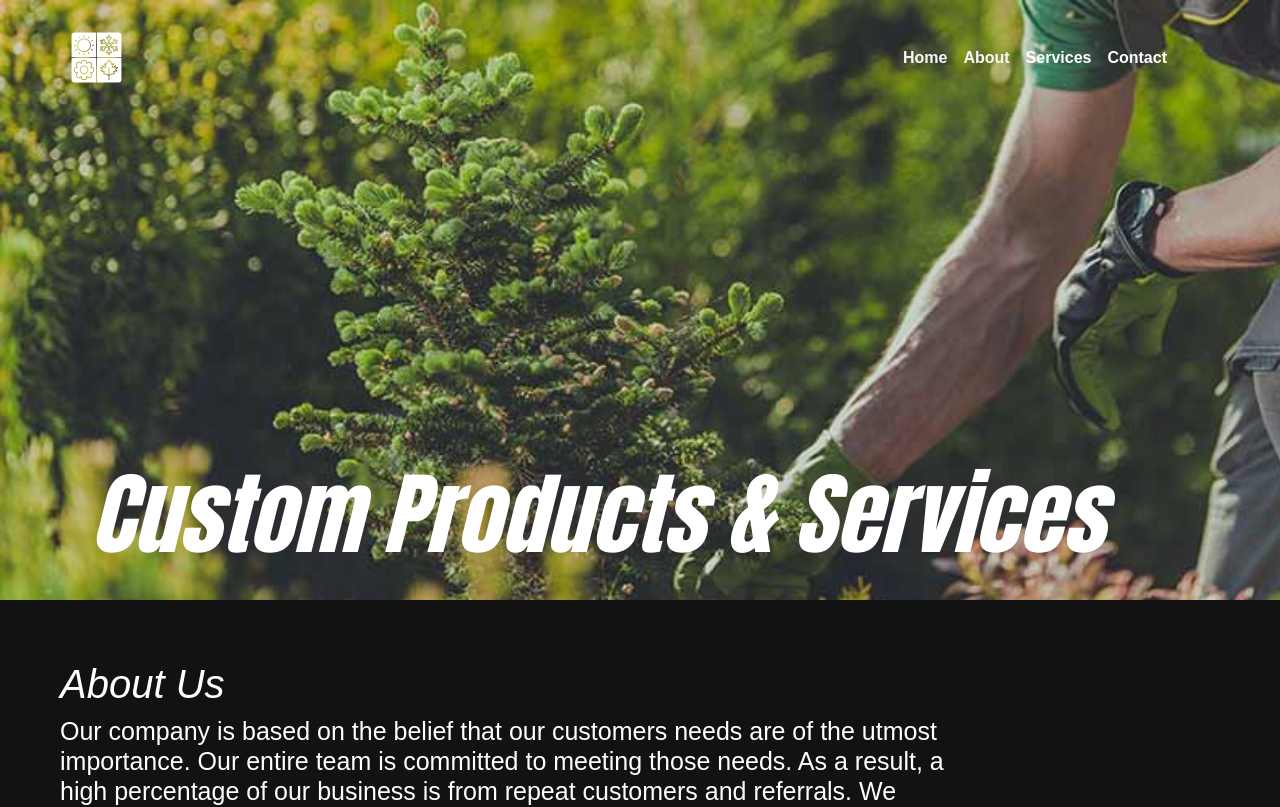
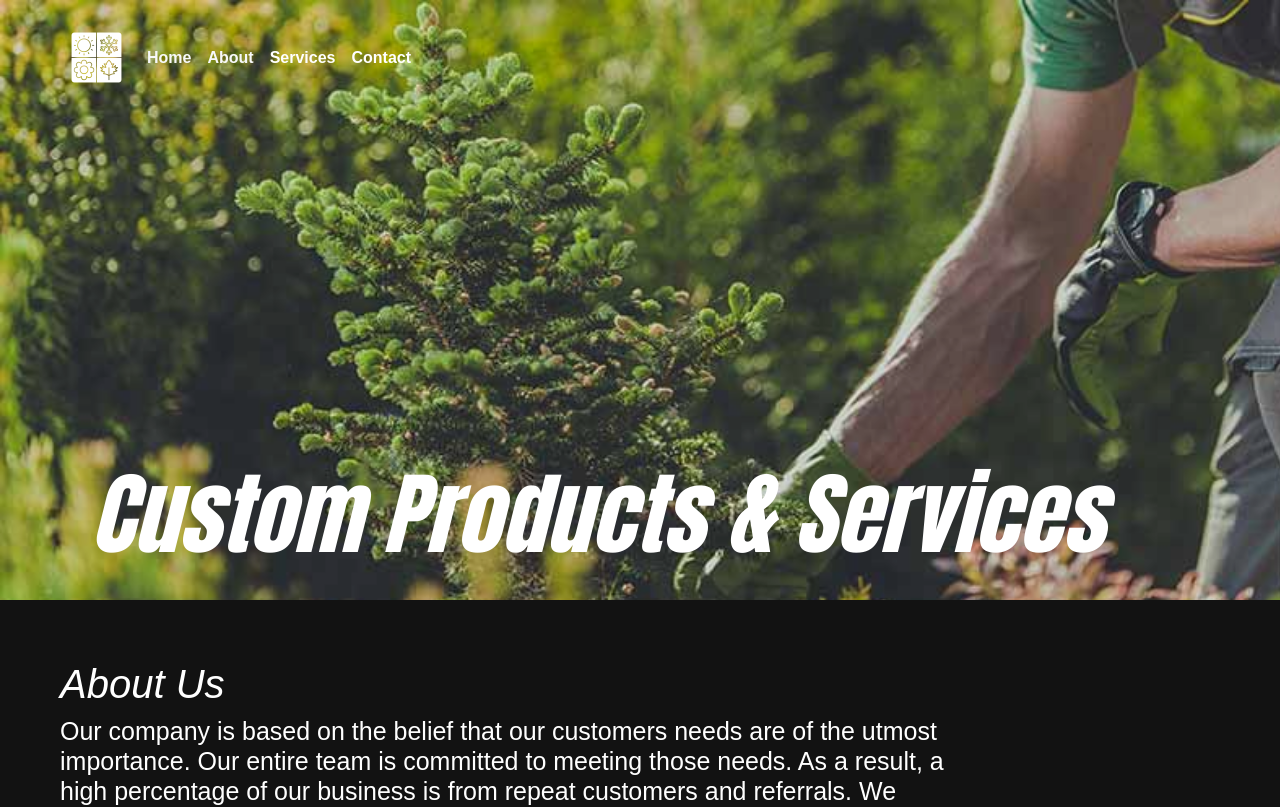
Before and after one commit to MikeAtwood/custom-products, a React (Vite) app: page / in a window 1280 px wide. Shown: the top 807 px of the page. Built offline with nearby package versions, Linux system fonts and the light colour scheme.

Commit message:
nav on left me

```diff
--- a/src/components/Navbar.jsx
+++ b/src/components/Navbar.jsx
@@ -38,7 +38,7 @@ const NavBar = () => {
               <span className="navbar-toggler-icon"></span>
           </Navbar.Toggle>
           <Navbar.Collapse id="basic-navbar-nav">
-          <Nav className="ms-auto">
+          <Nav className="me-auto">
             <Nav.Link href="#home" className={"text-light"} onClick={() => onUpdateActiveLink("home")}>Home</Nav.Link>
             <Nav.Link href="#about" className={"text-light"} onClick={() => onUpdateActiveLink("about")}>About</Nav.Link>
             <Nav.Link href="#services" className={"text-white"} onClick={() => onUpdateActiveLink("services")}>Services</Nav.Link>
```
